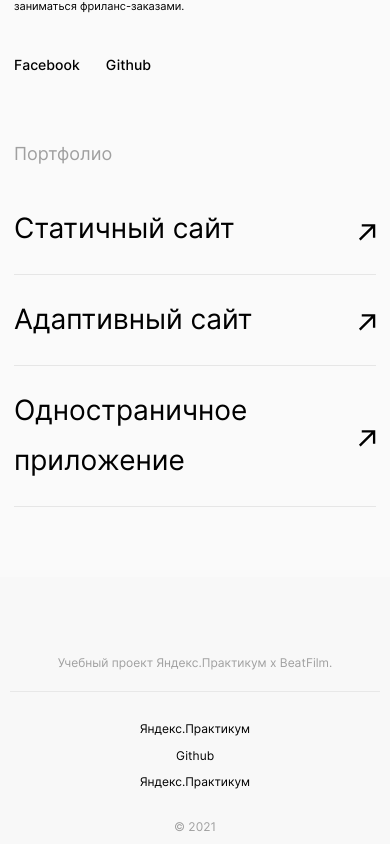
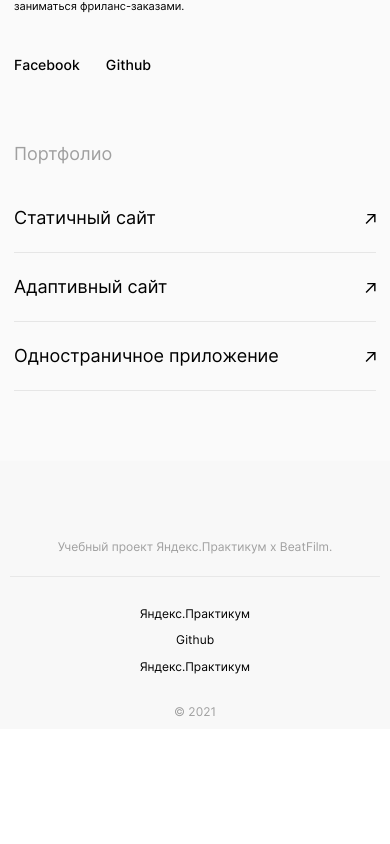
Before and after one commit to izhubrov/movies-explorer-frontend, a React (Create React App) app: page / in a window 390 px wide. Shown: the part 2729-3573 px from the top of the page. After the commit the page ends 3458 px from the top, so only its background shows below. Built offline with nearby package versions, Linux system fonts and the light colour scheme; a web font is replaced by a local one.

Commit message:
fix: arrow-icon in portfolio

```diff
--- a/src/components/AboutMe/AboutMe.css
+++ b/src/components/AboutMe/AboutMe.css
@@ -111,9 +111,7 @@
 }
 
 @media screen and (max-width: 660px) {
-  .about-me {
-    padding: 70px 14px;
-  }
+
   .about-me__title {
     padding-top: 40px;
   }
@@ -133,6 +131,12 @@
   }
 }
 
+@media screen and (max-width: 520px) {
+  .about-me {
+    padding: 70px 14px;
+  }
+}
+
 @media screen and (max-width: 320px) {
   .about-me__photo {
     width: 100%;
--- a/src/components/Portfolio/Portfolio.css
+++ b/src/components/Portfolio/Portfolio.css
@@ -71,8 +71,12 @@
   .portfolio__title {
     padding-bottom: 40px;
   }
-  .portfolio__item {
+  .portfolio__link-text {
     font-size: 18px;
     line-height: 1.56;
   }
+  .portfolio__arrow-icon {
+    width: 11px;
+    height: 12px;
+  }
 }
```
